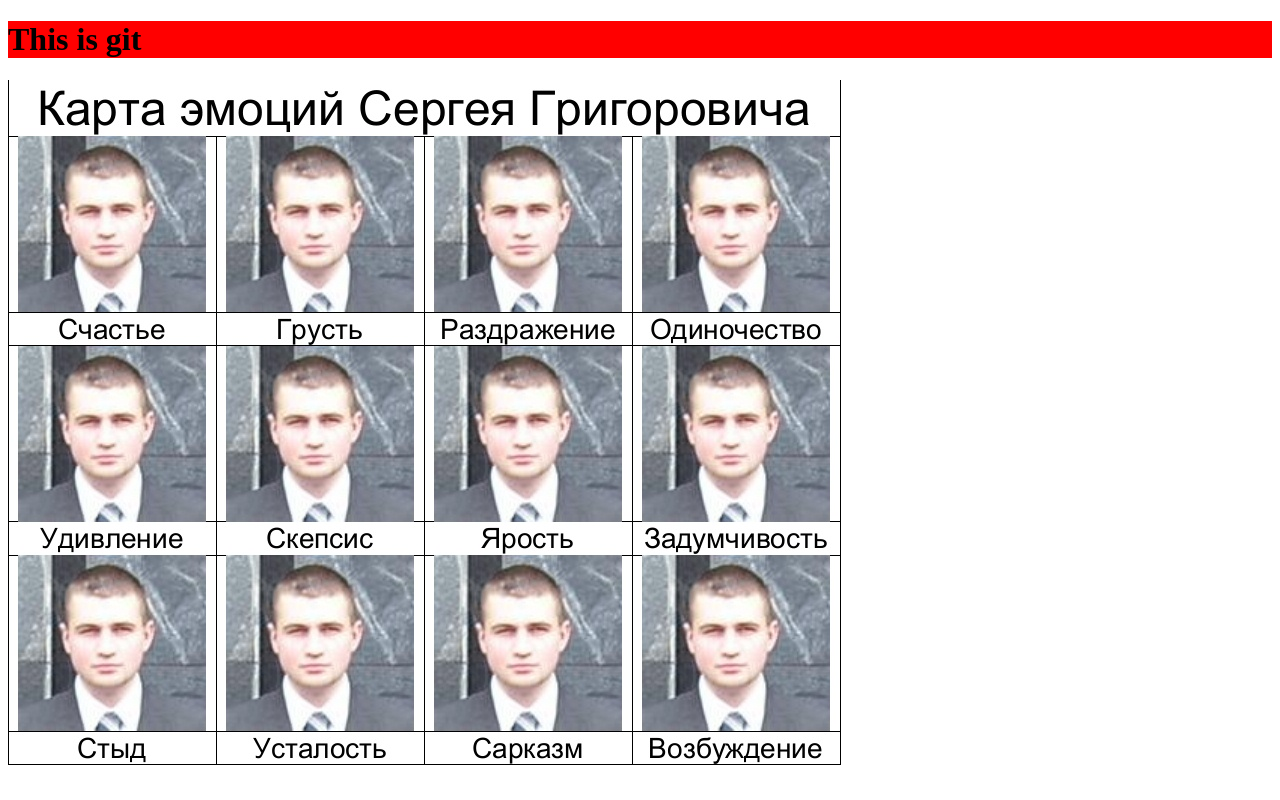
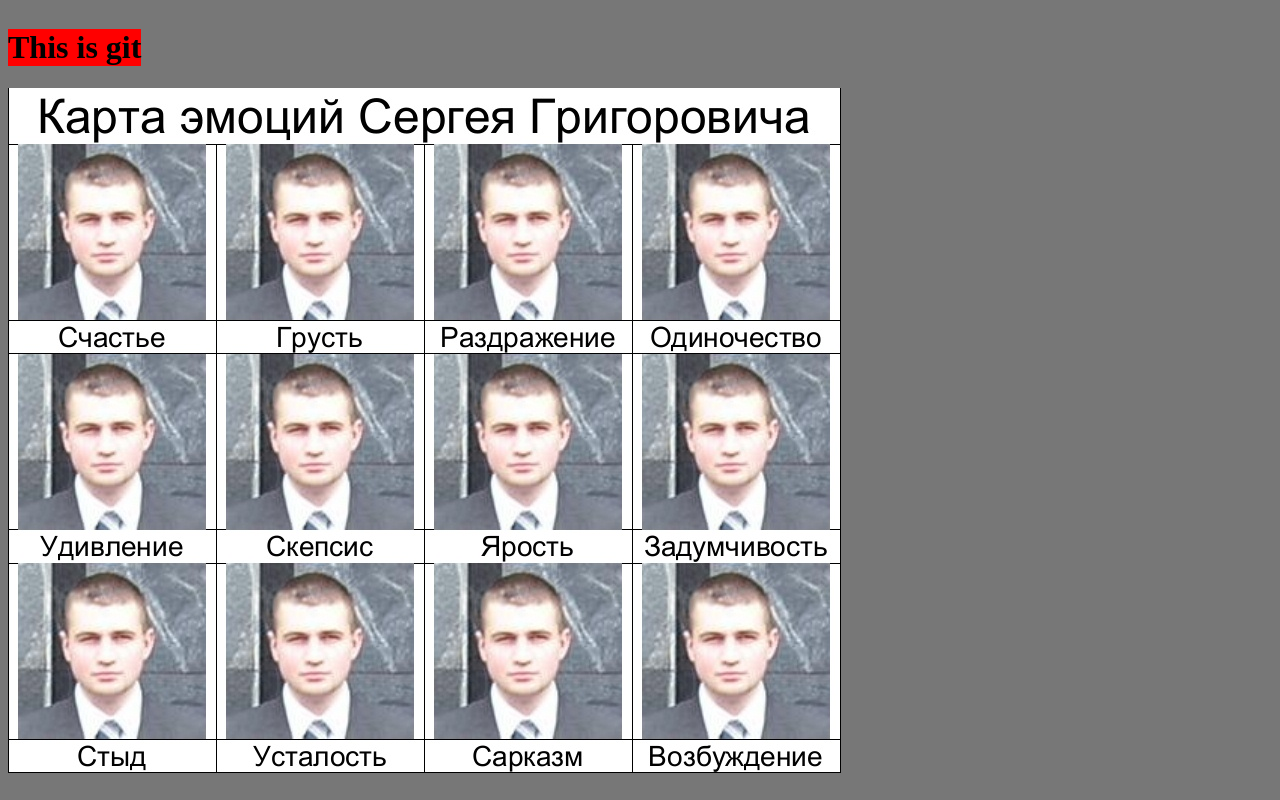
Before and after one commit to Serrjik/git-test-serjik, a plain HTML site: page index.html in a window 1280 px wide. Drawn offline with nearby package versions, Linux system fonts and the light colour scheme.

Commit message:
Sixth commit

```diff
--- a/css/main.css
+++ b/css/main.css
@@ -6,6 +6,16 @@ p {
 	font-size: 18px;
 }
 
-.blinked {
-	text-decoration: underline;
+h1 {
+	display: inline-block;
 }
+
+.blink_me {
+  animation: blinker 1s linear infinite;
+}
+
+@keyframes blinker {
+  50% {
+    opacity: 0;
+  }
+}
--- a/index.html
+++ b/index.html
@@ -3,10 +3,13 @@
 <head>
 	<meta charset="UTF-8">
 	<title>Git start project</title>
+	<link rel="stylesheet" href="css/main.css">
 </head>
 <body>
 
 	<h1>This is git</h1>
+
+	<br>
 
 	<img src="img/Sarge_emotion.jpg" alt="">
 
--- a/js/main.js
+++ b/js/main.js
@@ -1,5 +1,6 @@
 $(document).ready(function(){
 
 	$( "h1" ).css( "background-color", "red" );
+	$( "h1" ).addClass("blink_me");
 
 });
```
